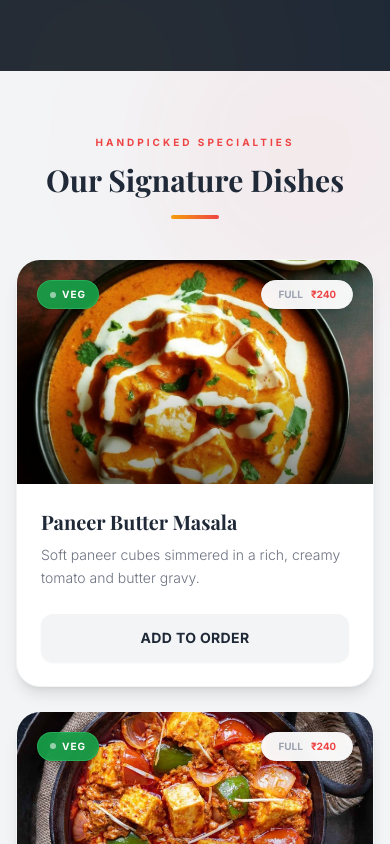
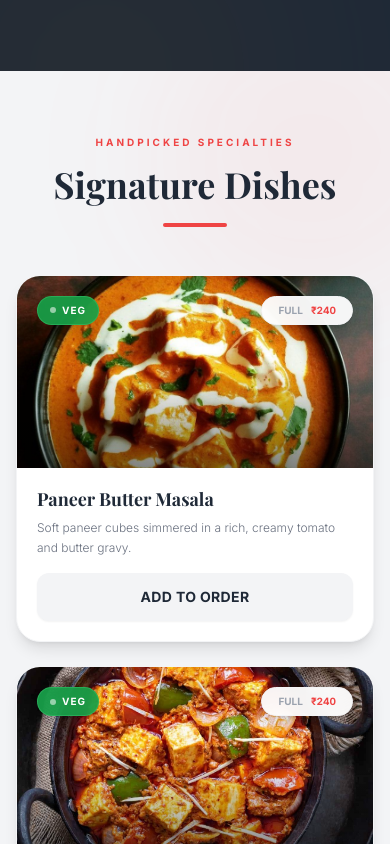
Before and after one commit to Swatantraraj19/Food_Junction_Bikram, a React (Vite) app: page / in a window 390 px wide. Shown: the part 3920-4764 px from the top of the page. Built offline with nearby package versions, Linux system fonts and the light colour scheme.

Commit message:
UI/UX Overhaul: Standardized typography hierarchy, optimized mobile menu cards, and refined section spacing

```diff
--- a/src/components/Contact.jsx
+++ b/src/components/Contact.jsx
@@ -48,7 +48,7 @@ const Contact = () => {
                                 <span className="text-brand-primary font-bold tracking-[0.4em] uppercase text-xs">Reach Out</span>
                                 <div className="w-8 h-[1px] bg-brand-primary"></div>
                             </div>
-                            <h2 className="text-5xl md:text-7xl font-serif font-bold text-brand-dark mb-8 leading-tight">
+                            <h2 className="text-4xl md:text-6xl font-serif font-bold text-brand-dark mb-8 leading-tight">
                                 Join Us <br />
                                 <span className="text-brand-primary italic">at the Table</span>
                             </h2>
--- a/src/components/Gallery.jsx
+++ b/src/components/Gallery.jsx
@@ -70,9 +70,9 @@ const Gallery = () => {
                         whileInView={{ opacity: 1, y: 0 }}
                         viewport={{ once: true }}
                         transition={{ delay: 0.1 }}
-                        className="text-4xl md:text-7xl font-serif font-bold text-brand-dark mb-8 leading-tight tracking-tight"
+                        className="text-4xl md:text-6xl font-serif font-bold text-brand-dark mb-8 leading-tight tracking-tight px-4"
                     >
-                        Glimpses of <span className="text-brand-primary italic">Food Junction</span>
+                        The <span className="text-brand-primary italic">Gallery</span>
                     </motion.h2>
 
                     <motion.div
@@ -84,7 +84,7 @@ const Gallery = () => {
                     ></motion.div>
                 </div>
 
-                <div className="grid grid-cols-1 sm:grid-cols-2 lg:grid-cols-3 gap-10 md:gap-16 lg:gap-24 px-2 md:px-0">
+                <div className="grid grid-cols-1 sm:grid-cols-2 lg:grid-cols-3 gap-8 md:gap-12 lg:gap-16 px-4 md:px-0">
                     {images.map((img, idx) => (
                         <motion.div
                             key={idx}
--- a/src/components/Menu.jsx
+++ b/src/components/Menu.jsx
@@ -13,12 +13,12 @@ const Menu = ({ onOpenFullMenu }) => {
             <div className="absolute bottom-0 left-0 -mb-20 -ml-20 w-80 h-80 bg-brand-secondary/5 rounded-full blur-3xl pointer-events-none"></div>
 
             <div className="max-w-7xl mx-auto px-4 md:px-8 relative z-10">
-                <div className="text-center mb-10 md:mb-16">
+                <div className="text-center mb-12 md:mb-20">
                     <span className="text-brand-primary font-bold tracking-[0.3em] uppercase text-[10px] md:text-xs mb-3 block">Handpicked Specialties</span>
-                    <h2 className="text-3xl md:text-6xl font-serif font-bold text-brand-dark mb-4 leading-tight">
-                        Our Signature Dishes
+                    <h2 className="text-4xl md:text-6xl font-serif font-bold text-brand-dark mb-4 leading-tight">
+                        Signature Dishes
                     </h2>
-                    <div className="w-12 md:w-24 h-1 bg-gradient-to-r from-brand-secondary to-brand-primary mx-auto rounded-full"></div>
+                    <div className="w-16 h-1 bg-brand-primary mx-auto rounded-full"></div>
                 </div>
 
 
@@ -39,8 +39,8 @@ const Menu = ({ onOpenFullMenu }) => {
                                 key={item.id}
                                 className="bg-white rounded-[1.5rem] overflow-hidden shadow-lg hover:shadow-2xl transition-all duration-500 group border border-gray-100 flex flex-col h-full hover:-translate-y-2"
                             >
-                                {/* Image Container */}
-                                <div className="relative h-56 overflow-hidden">
+                                {/* Image Container - Optimized for mobile scannability */}
+                                <div className="relative h-48 md:h-56 overflow-hidden">
                                     <img
                                         src={item.image}
                                         alt={item.name}
@@ -66,10 +66,12 @@ const Menu = ({ onOpenFullMenu }) => {
                                     </div>
                                 </div>
 
-                                {/* Content Container */}
-                                <div className="p-6 flex flex-col flex-grow">
-                                    <h3 className="text-xl font-bold text-brand-dark mb-2 font-serif transition-colors">{item.name}</h3>
-                                    <p className="text-gray-500 text-sm xl:text-base mb-6 line-clamp-2 leading-relaxed font-light flex-grow">{item.description}</p>
+                                {/* Content Container - Tighter horizontal/vertical spacing */}
+                                <div className="p-5 md:p-6 flex flex-col flex-grow">
+                                    <div className="flex justify-between items-start mb-2">
+                                        <h3 className="text-lg md:text-xl font-bold text-brand-dark font-serif transition-colors leading-tight">{item.name}</h3>
+                                    </div>
+                                    <p className="text-gray-500 text-xs md:text-sm lg:text-base mb-4 line-clamp-2 leading-relaxed font-light flex-grow">{item.description}</p>
 
                                     <div className="mt-auto">
                                         <button
```
